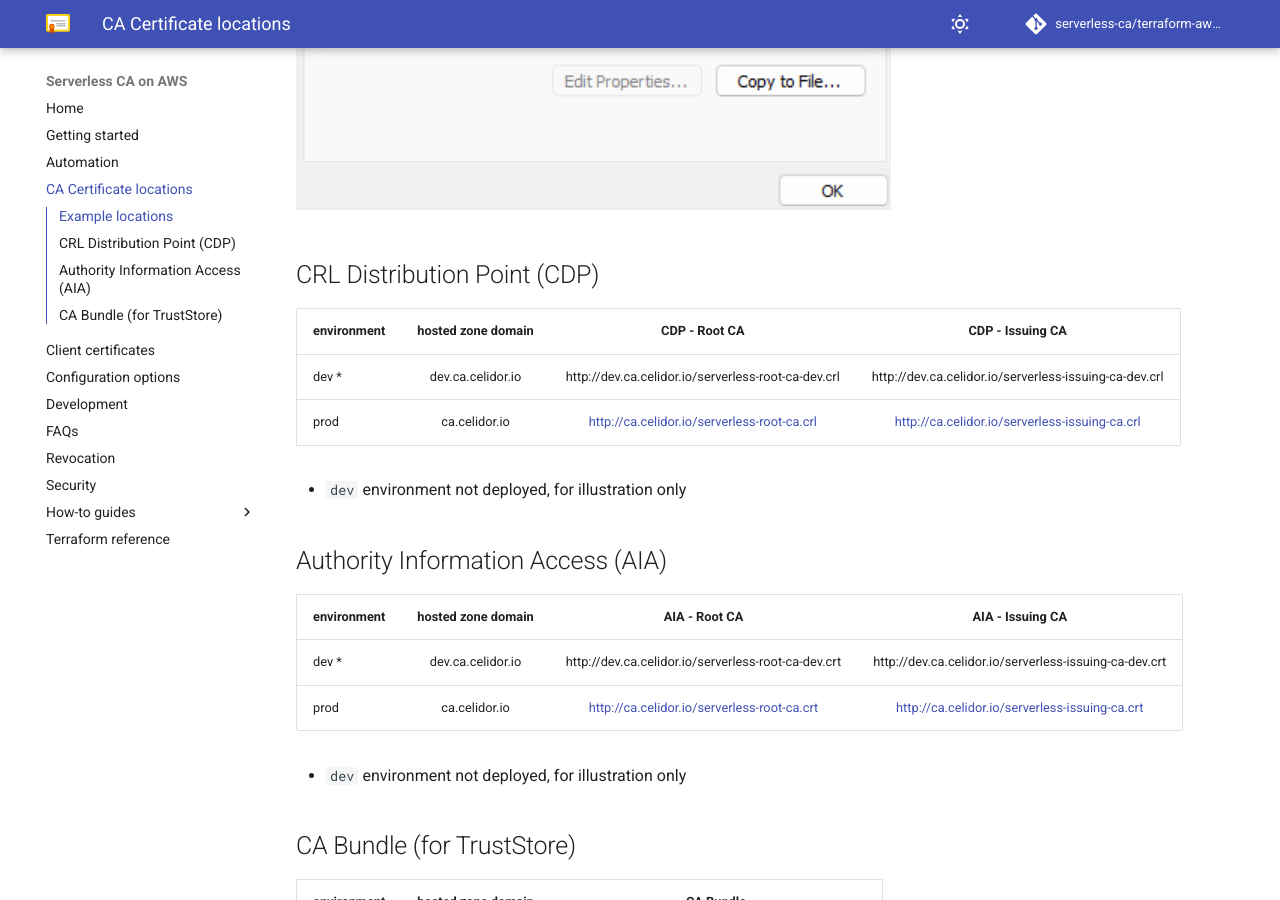
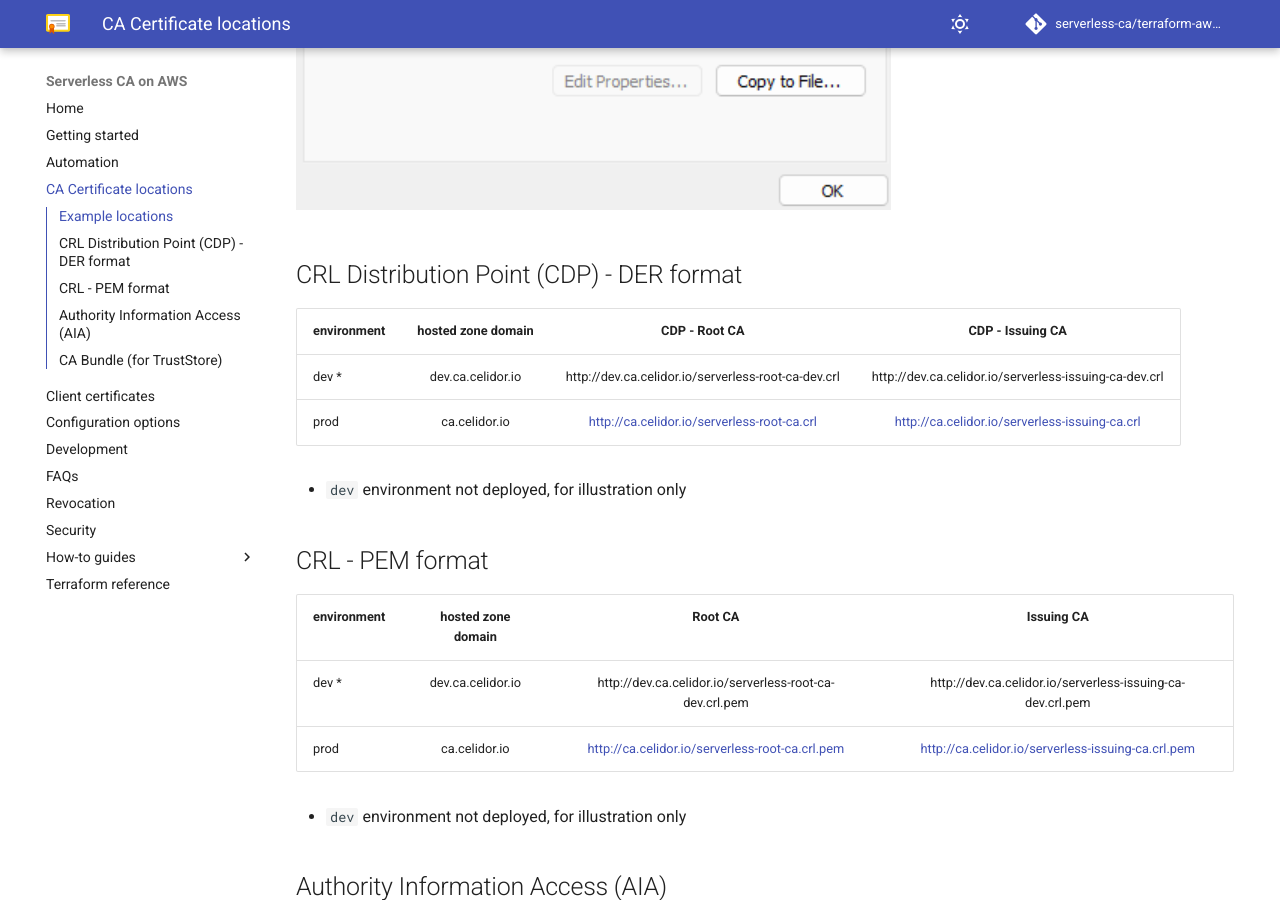
Before and after one commit to serverless-ca/terraform-aws-ca, an MkDocs documentation site: the page built from docs/locations.md, in a window 1280 px wide and 900 px high, scrolled down 1343 px. Built offline with MkDocs 1.6.1 and Material for MkDocs 9.7.7, drawn with Linux system fonts in a browser that asks for light colours; comment, search, counter and statistics services are not loaded.

Commit message:
Publish CRL in both DER and PEM file formats (#364)

```diff
--- a/docs/locations.md
+++ b/docs/locations.md
@@ -23,12 +23,21 @@
 
 ![CRL distribution point](assets/images/cdp.png?raw=true)
 
-## CRL Distribution Point (CDP)
+## CRL Distribution Point (CDP) - DER format
 
 | environment | hosted zone domain |                                       CDP - Root CA                                        |                                         CDP - Issuing CA                                         |
 |-------------|:------------------:|:------------------------------------------------------------------------------------------:|:------------------------------------------------------------------------------------------------:|
 | dev *       | dev.ca.celidor.io  |                    http://dev.ca.celidor.io/serverless-root-ca-dev.crl                     |                      http://dev.ca.celidor.io/serverless-issuing-ca-dev.crl                      |
 | prod        |   ca.celidor.io    | [http://ca.celidor.io/serverless-root-ca.crl](https://ca.celidor.io/serverless-root-ca.crl) | [http://ca.celidor.io/serverless-issuing-ca.crl](https://ca.celidor.io/serverless-issuing-ca.crl) |
+
+* `dev` environment not deployed, for illustration only
+
+## CRL - PEM format
+
+| environment | hosted zone domain |                                       Root CA                                        |                                         Issuing CA                                         |
+|-------------|:------------------:|:------------------------------------------------------------------------------------------:|:------------------------------------------------------------------------------------------------:|
+| dev *       | dev.ca.celidor.io  |                    http://dev.ca.celidor.io/serverless-root-ca-dev.crl.pem                     |                      http://dev.ca.celidor.io/serverless-issuing-ca-dev.crl.pem                      |
+| prod        |   ca.celidor.io    | [http://ca.celidor.io/serverless-root-ca.crl.pem](https://ca.celidor.io/serverless-root-ca.crl.pem) | [http://ca.celidor.io/serverless-issuing-ca.crl.pem](https://ca.celidor.io/serverless-issuing-ca.crl.pem) |
 
 * `dev` environment not deployed, for illustration only
 
```
Also changed, not shown: docs/revocation.md (+5 -0 lines), 3 other files.
